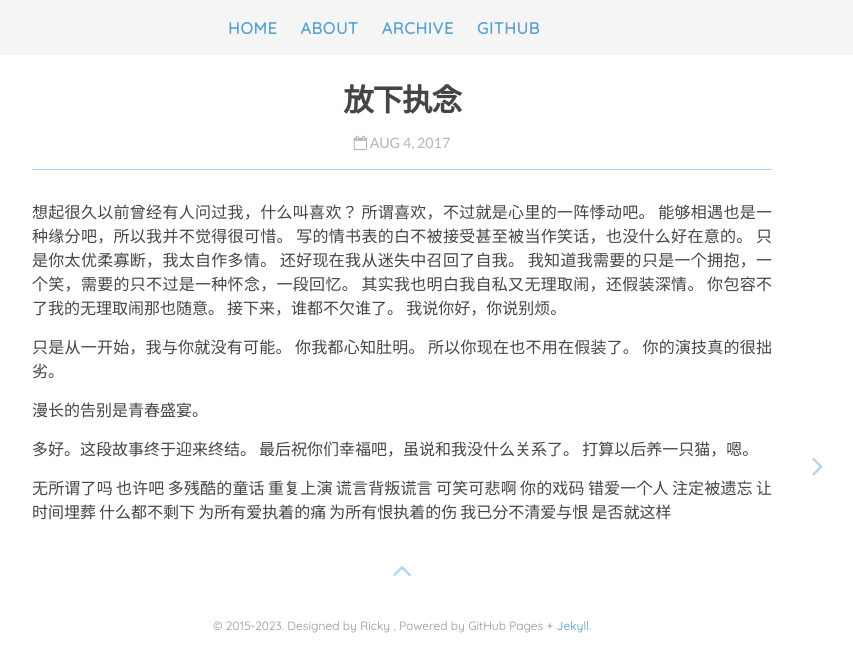
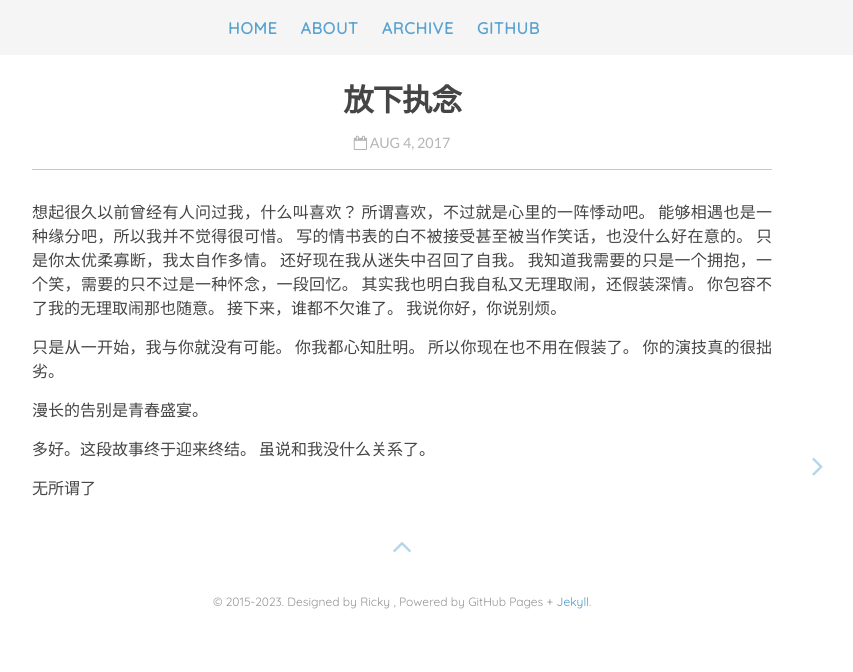
Before and after one commit to Rickylamn/Rickylamn.github.io, a Jekyll site: the page built from _posts/2017-8-4-放下执念.md, in a window 1280 px wide. Shown: the top 672 px of the page, without its empty margins (238-1091 px from the left). Built offline with Jekyll 4.4.1, drawn with Linux system fonts in a browser that asks for light colours; nearby versions of some CDN libraries; our own code applies the rules of GitHub Pages for plain Markdown files; comment, search, counter and statistics services are not loaded.

Commit message:
Update 2017-8-4-放下执念.md

```diff
--- a/_posts/2017-8-4-放下执念.md
+++ b/_posts/2017-8-4-放下执念.md
@@ -18,16 +18,6 @@
 漫长的告别是青春盛宴。
 
 多好。这段故事终于迎来终结。
-最后祝你们幸福吧，虽说和我没什么关系了。
-打算以后养一只猫，嗯。
+虽说和我没什么关系了。
 
-无所谓了吗
-也许吧 多残酷的童话
-重复上演 谎言背叛谎言
-可笑可悲啊 你的戏码
-错爱一个人 注定被遗忘
-让时间埋葬 什么都不剩下
-为所有爱执着的痛
-为所有恨执着的伤
-我已分不清爱与恨
-是否就这样
+无所谓了
```
